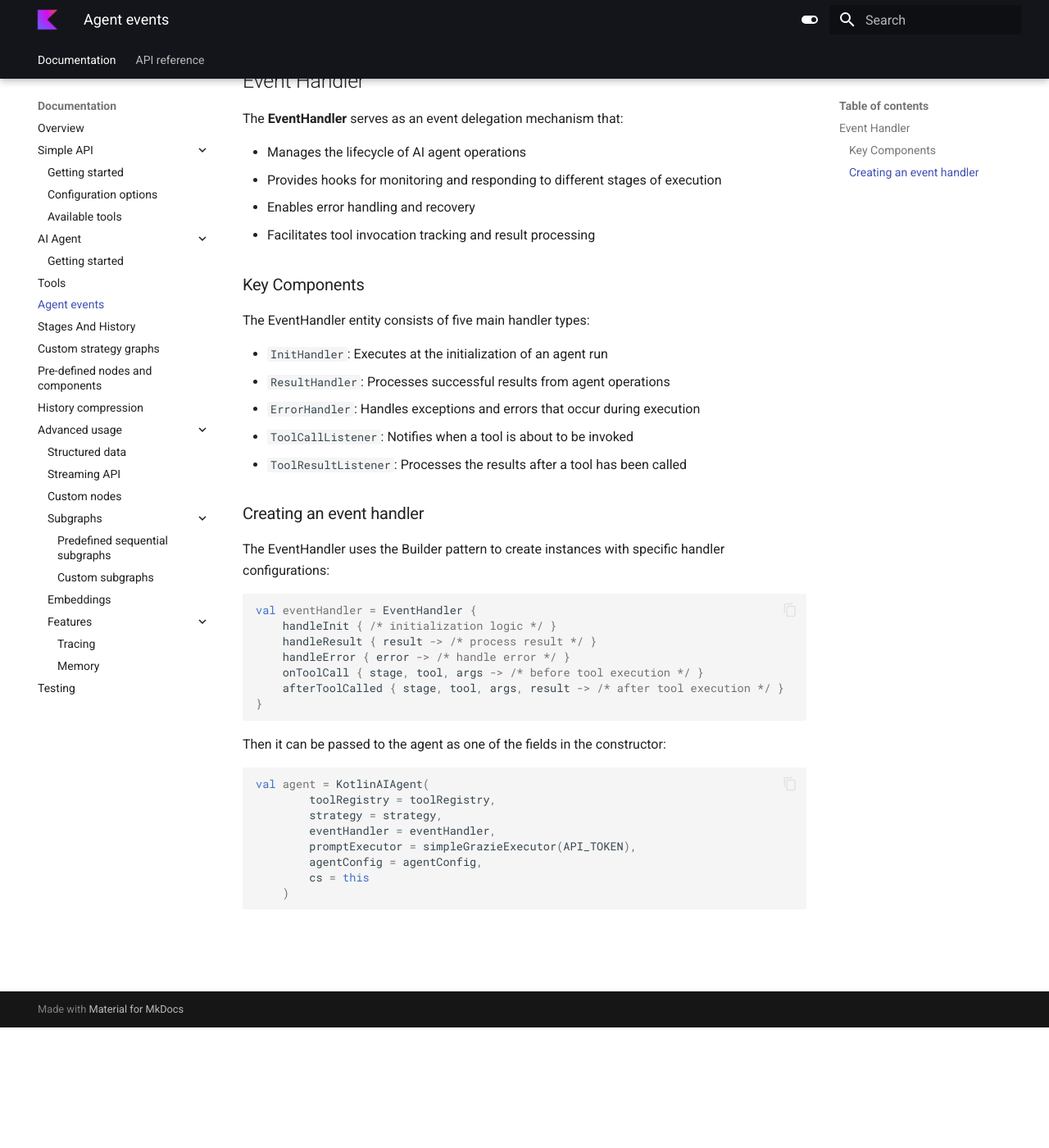
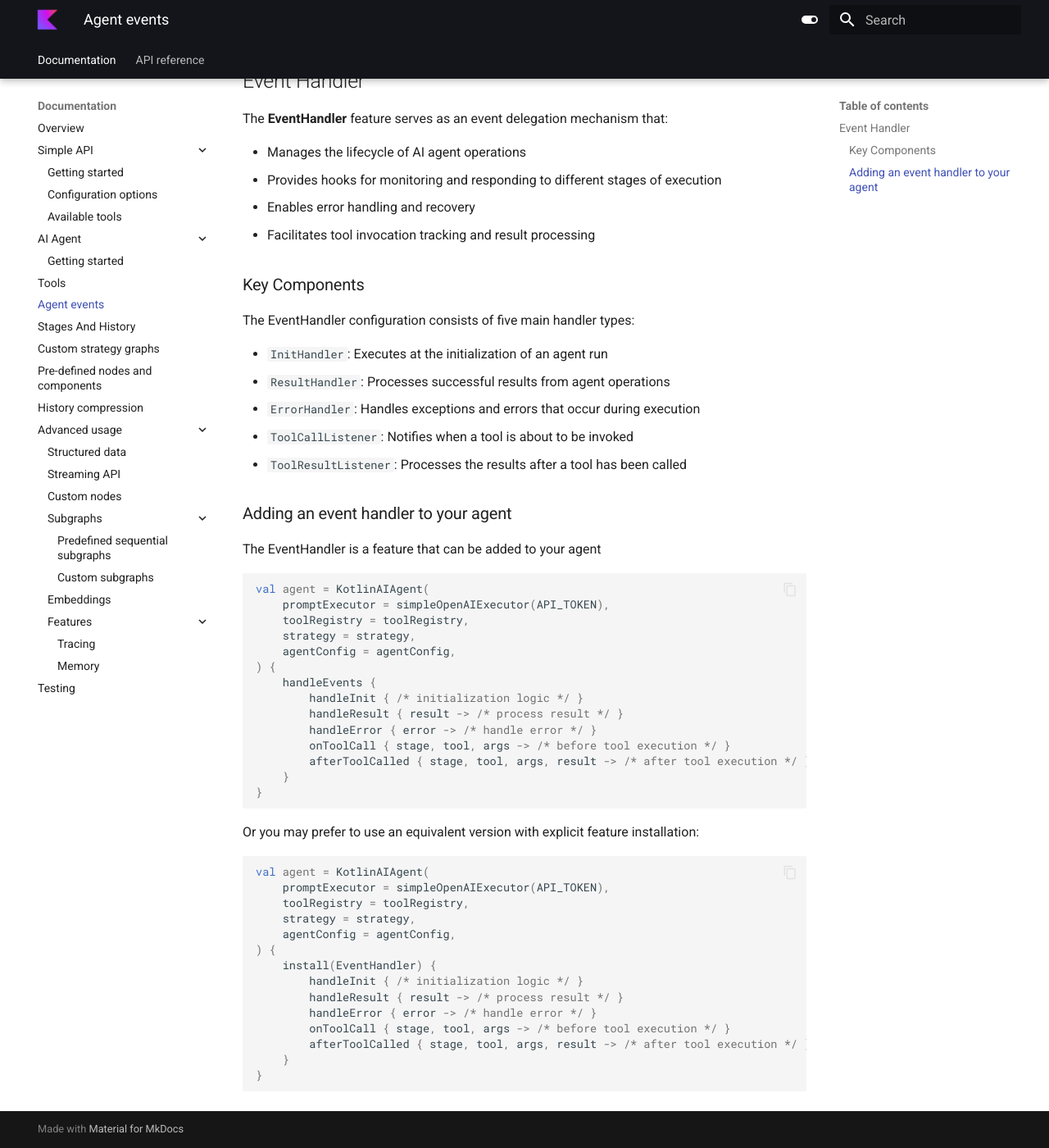
Before and after one commit to JetBrains/koog-docs, an MkDocs documentation site: the page built from docs/agent-events.md, in a window 1280 px wide and 1400 px high, scrolled down 147 px. Shown: the whole window at 82% size. Built offline with MkDocs 1.6.1 and Material for MkDocs 9.7.7, drawn with Linux system fonts in a browser that asks for light colours.

Commit message:
Update EventHandler

````diff
--- a/docs/agent-events.md
+++ b/docs/agent-events.md
@@ -1,6 +1,6 @@
 ## Event Handler
 
-The **EventHandler** serves as an event delegation mechanism that:
+The **EventHandler** feature serves as an event delegation mechanism that:
 
 - Manages the lifecycle of AI agent operations
 - Provides hooks for monitoring and responding to different stages of execution
@@ -9,7 +9,7 @@ The **EventHandler** serves as an event delegation mechanism that:
 
 ### Key Components
 
-The EventHandler entity consists of five main handler types:
+The EventHandler configuration consists of five main handler types:
 
 - `InitHandler`: Executes at the initialization of an agent run
 - `ResultHandler`: Processes successful results from agent operations
@@ -17,29 +17,42 @@ The EventHandler entity consists of five main handler types:
 - `ToolCallListener`: Notifies when a tool is about to be invoked
 - `ToolResultListener`: Processes the results after a tool has been called
 
-### Creating an event handler
+### Adding an event handler to your agent
 
-The EventHandler uses the Builder pattern to create instances with specific handler configurations:
+The EventHandler is a feature that can be added to your agent
 
 ```kotlin
-val eventHandler = EventHandler {
-    handleInit { /* initialization logic */ }
-    handleResult { result -> /* process result */ }
-    handleError { error -> /* handle error */ }
-    onToolCall { stage, tool, args -> /* before tool execution */ }
-    afterToolCalled { stage, tool, args, result -> /* after tool execution */ }
+val agent = KotlinAIAgent(
+    promptExecutor = simpleOpenAIExecutor(API_TOKEN),
+    toolRegistry = toolRegistry,
+    strategy = strategy,
+    agentConfig = agentConfig,
+) {
+    handleEvents {
+        handleInit { /* initialization logic */ }
+        handleResult { result -> /* process result */ }
+        handleError { error -> /* handle error */ }
+        onToolCall { stage, tool, args -> /* before tool execution */ }
+        afterToolCalled { stage, tool, args, result -> /* after tool execution */ }
+    }
 }
 ```
 
-Then it can be passed to the agent as one of the fields in the constructor:
+Or you may prefer to use an equivalent version with explicit feature installation:
 
 ```kotlin
 val agent = KotlinAIAgent(
-        toolRegistry = toolRegistry,
-        strategy = strategy,
-        eventHandler = eventHandler,
-        promptExecutor = simpleGrazieExecutor(API_TOKEN),
-        agentConfig = agentConfig,
-        cs = this
-    )
+    promptExecutor = simpleOpenAIExecutor(API_TOKEN),
+    toolRegistry = toolRegistry,
+    strategy = strategy,
+    agentConfig = agentConfig,
+) {
+    install(EventHandler) {
+        handleInit { /* initialization logic */ }
+        handleResult { result -> /* process result */ }
+        handleError { error -> /* handle error */ }
+        onToolCall { stage, tool, args -> /* before tool execution */ }
+        afterToolCalled { stage, tool, args, result -> /* after tool execution */ }
+    }
+}
 ```
````
